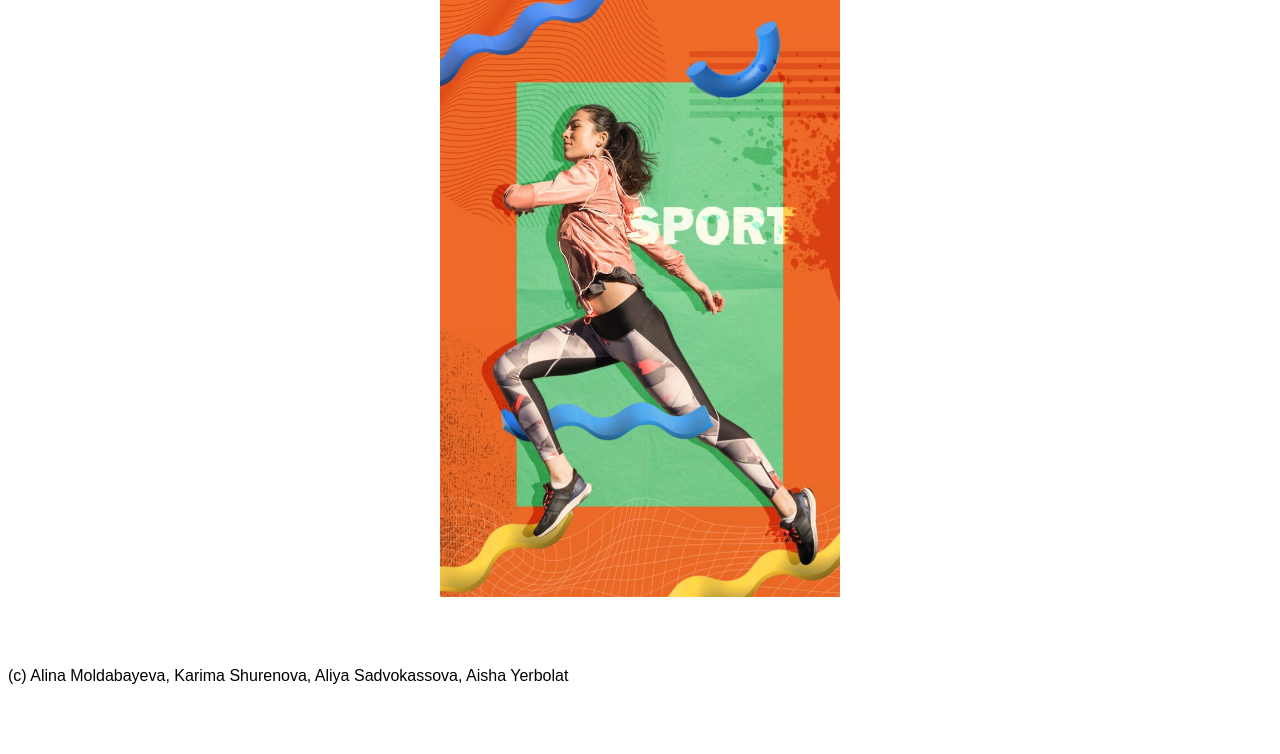
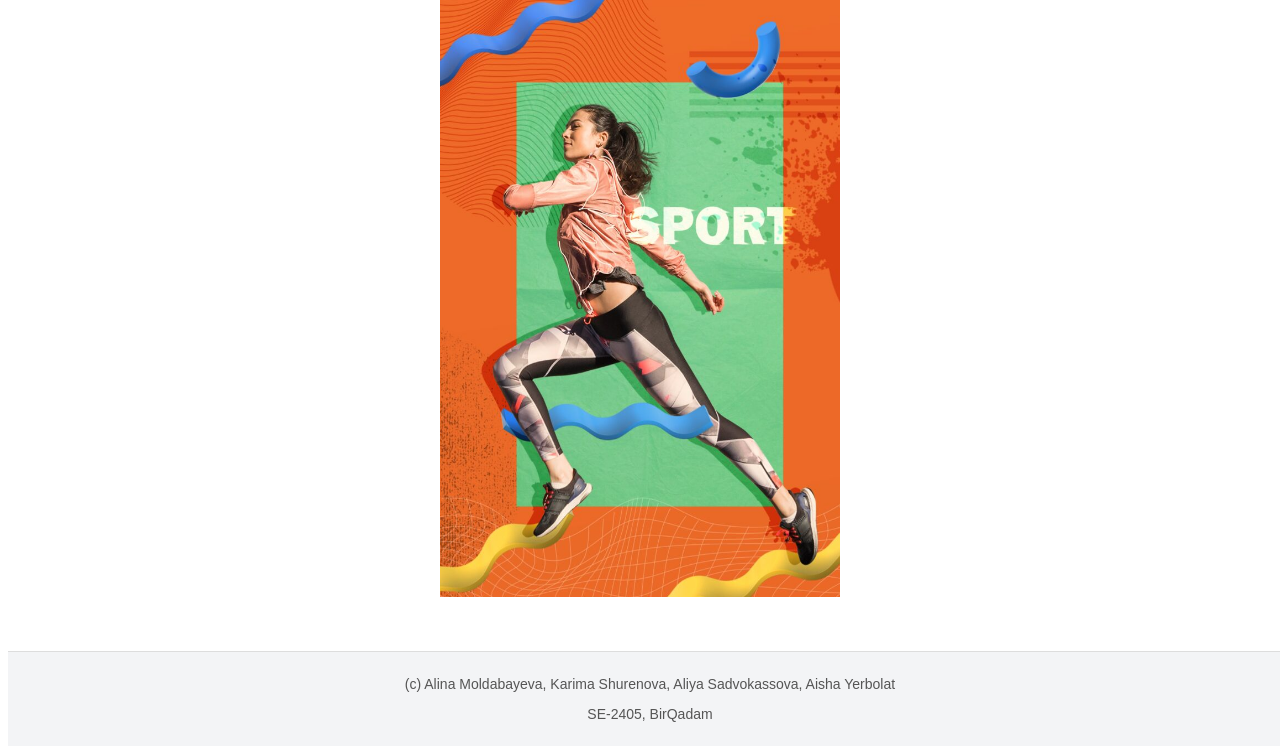
Before and after one commit to Alinaa111/assignment2_web, a plain HTML site: page index.html in a window 1280 px wide. Shown: the part 267-1021 px from the top of the page. Before the commit the page ends 968 px from the top, so only its background shows below. Drawn offline with Linux system fonts and the light colour scheme.

Commit message:
Fixed footer for every page

```diff
--- /dev/null
+++ b/contacts.html
@@ -0,0 +1,4 @@
+<div>
+    <p>(c) Alina Moldabayeva, Karima Shurenova, Aliya Sadvokassova, Aisha Yerbolat</p>
+    <p>SE-2405, BirQadam</p>
+</div>
--- a/index.html
+++ b/index.html
@@ -32,7 +32,7 @@
 
   <br><br><br>
   <footer>
-    <p>(c) Alina Moldabayeva, Karima Shurenova, Aliya Sadvokassova, Aisha Yerbolat</p>
+    <div id="contacts"> </div>
   </footer>
 
 
@@ -43,5 +43,13 @@
         document.getElementById("navbar").innerHTML = data;
       });
   </script>
+
+  <script>
+    fetch("contacts.html")
+      .then(res => res.text())
+      .then(data => {
+        document.getElementById("contacts").innerHTML = data;
+      });
+  </script>
 </body>
 </html>
--- a/styles/shared.css
+++ b/styles/shared.css
@@ -38,3 +38,15 @@ body {
     gap: 15px;
     padding-right: 20px;
 }
+
+footer {
+  bottom: 0;
+  left: 0;
+  width: 100%;
+  text-align: center;
+  padding: 10px;
+  background: #f3f4f6;
+  color: #555;
+  font-size: 14px;
+  border-top: 1px solid #ddd;
+}
```
